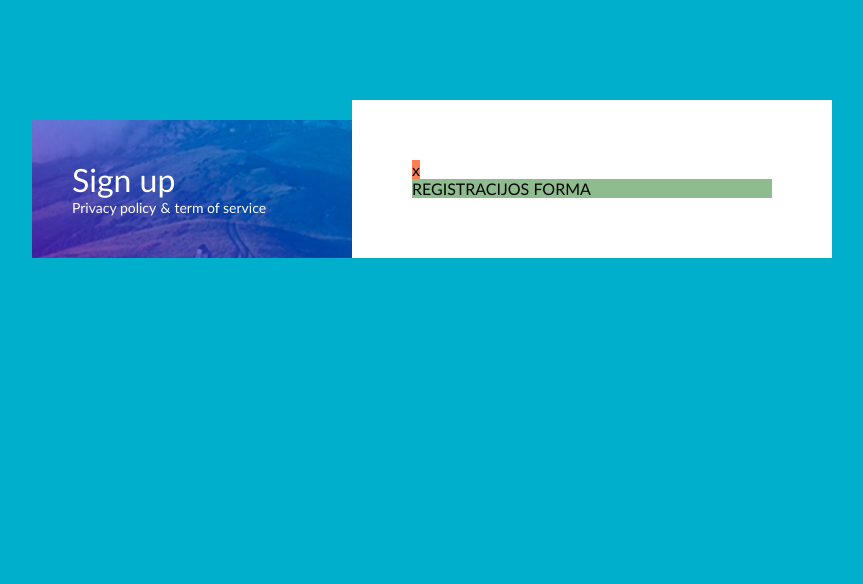
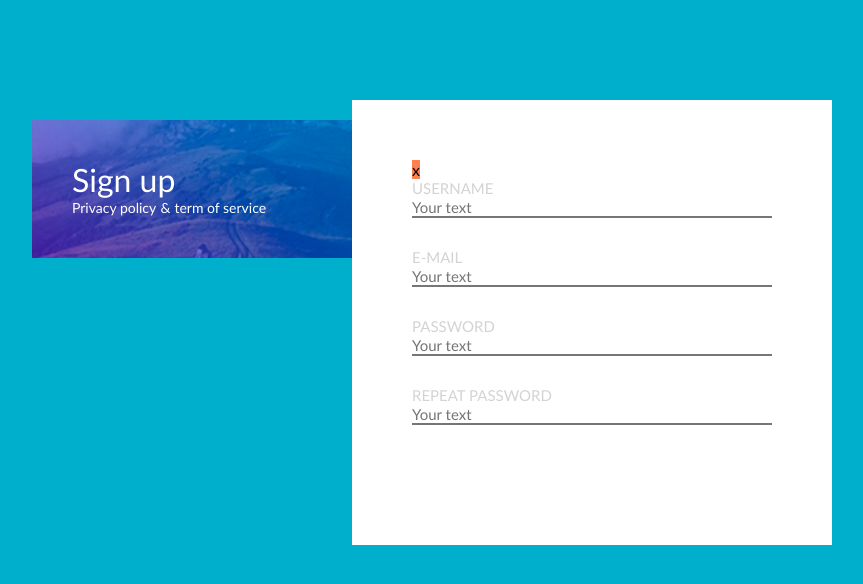
Before and after one commit to agnekauk/5-forma, a website: page index.html in a window 1280 px wide. Shown: the whole page, without its empty margins (208-1071 px from the left). Drawn offline with Linux system fonts and the light colour scheme.

Commit message:
Form input

```diff
--- a/css/form.css
+++ b/css/form.css
@@ -1,5 +1,24 @@
 .form {
     display: inline-block;
     width:100%;
-    background-color: darkseagreen;
 }
+.form-row {
+    display: inline-block;
+    width: 100%;
+    margin-bottom: 30px;
+}
+label {
+    display: inline-block;
+    width: 100%;
+    text-transform: uppercase;
+    font-size: 15px;
+    color:lightgrey;
+}
+input {
+    display:inline-block;
+    width: 100%;
+    font-size: 15px;
+    border-top:none;
+    border-left: none;
+    border-right: none;
+}
--- a/css/main.css
+++ b/css/main.css
@@ -32,7 +32,7 @@ body {
     .main-title {
     display: inline-block;
     width: 100%;
-    font-size: 32 px;
+    font-size: 32px;
     font-weight: lighter;
 }
 .bottom-links {
--- a/index.html
+++ b/index.html
@@ -32,7 +32,23 @@
         <div class="right-column">
             <div class="close">x</div>
             <form class="form">
-                REGISTRACIJOS FORMA
+                <div class="form-row">
+                    <label>Username</label>
+                    <input type="text" placeholder="Your text">
+                </div>
+                <div class="form-row">
+                    <label>E-mail</label>
+                    <input type="text" placeholder="Your text">
+                </div>
+                <div class="form-row">
+                    <label>Password</label>
+                    <input type="password" placeholder="Your text">
+                </div>
+                <div class="form-row">
+                    <label>Repeat password</label>
+                    <input type="password" placeholder="Your text">
+                </div>
+                <div class="form-row"></div>
             </form>
         </div>
     </main>
```
